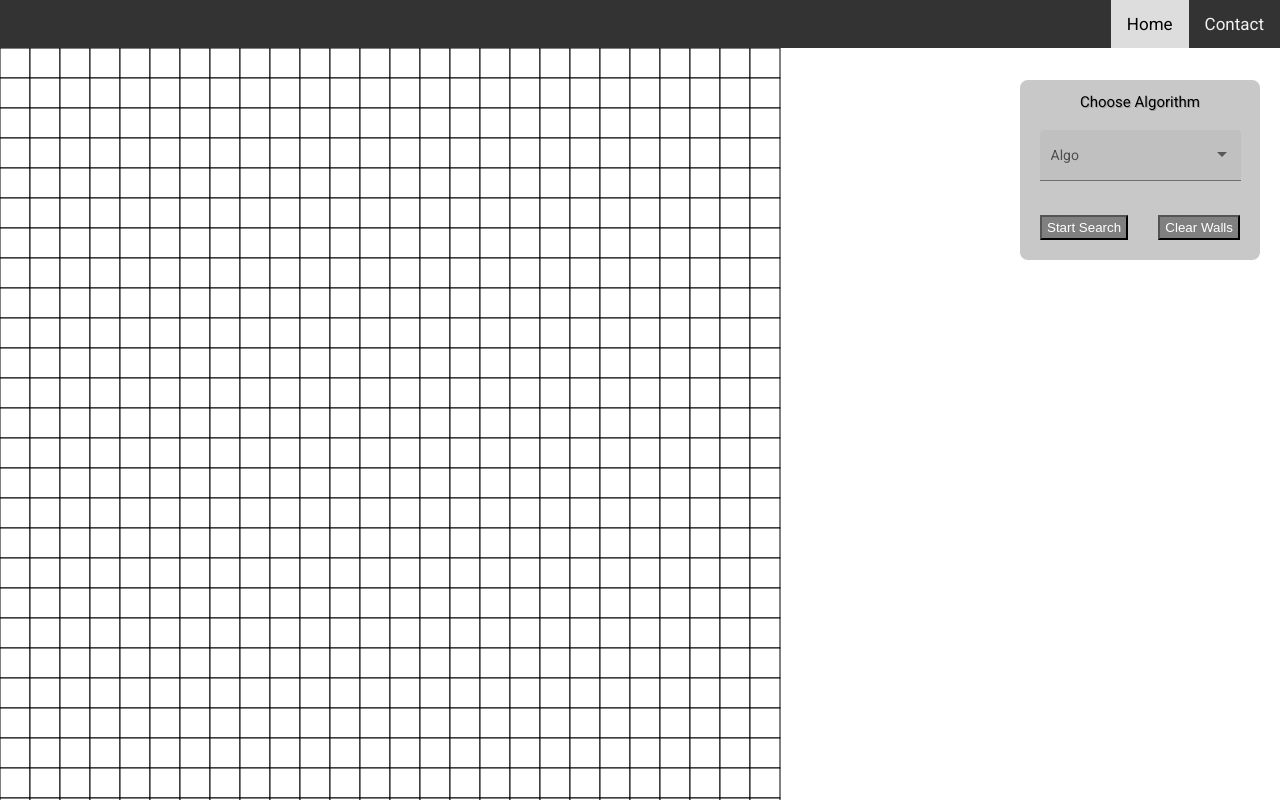
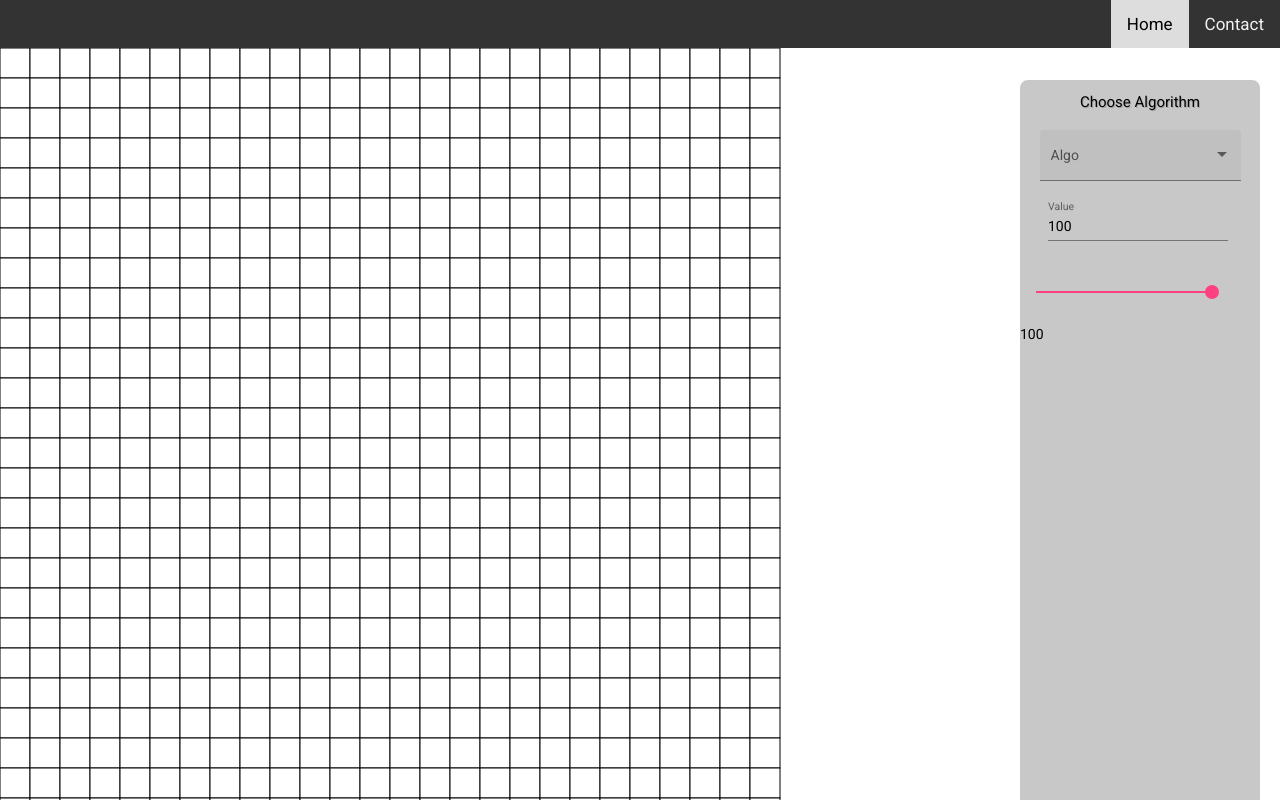
Before and after one commit to avyaktawrat/Microsoft-MicroMARS, an Angular app: page /home in a window 1280 px wide. Shown: the top 800 px of the page. Built offline with nearby package versions, Linux system fonts and the light colour scheme.

Commit message:
Shading with Slider Value

```diff
--- a/src/app/first-component/first-component.component.css
+++ b/src/app/first-component/first-component.component.css
@@ -25,7 +25,7 @@
     right: 20px;
     border-radius: 8px;
     width: 240px;
-    height: 180px;
+    height: 100%;
     border-width:  50px;
 }
 form{
@@ -59,3 +59,26 @@ form mat-form-field {
 	right: 20px;
 	bottom: 20px;
 }
+/* slider */
+.example-h2 {
+    margin: 0 8px 16px;
+  }
+
+  .example-margin {
+    margin: 8px;
+    display: block;
+  }
+
+  .mat-slider-horizontal {
+    width: 80%;
+  }
+
+  .example-result-card h2 {
+    margin: 0 8px;
+  }
+  .example-section {
+    display: flex;
+    align-content: center;
+    align-items: center;
+    height: 60px;
+  }
--- a/src/app/first-component/first-component.component.html
+++ b/src/app/first-component/first-component.component.html
@@ -23,10 +23,39 @@
 		            {{car.viewValue}}
 		          </option>
 		        </select>
-		      </mat-form-field> -->
+			  </mat-form-field> -->
+			<section class="example-section">
+			  <!-- Slider Config-->
+			  <mat-form-field class="example-margin">
+				<mat-label>Value</mat-label>
+				<input matInput type="number" value="{{choose}}" [(ngModel)]="choose" (input)="onSearchChange($event.target.value)"
+				[ngModelOptions]="{standalone: true}" max="100" min="0">
+			  </mat-form-field>
+			</section>
+			  <mat-slider
+				class="example-margin"
+				[max]=max
+				[min]=min
+				[step]="step"
+				[thumbLabel]=true
+				[value]="choose"
+				[(ngModel)]="choose"
+				(input)="onChange($event)"
+				[ngModelOptions]="{standalone: true}">
+			</mat-slider>
+			{{choose}}
+			<!-- Slider Config ends-->
 		      <button class = "buttonSearch" (click)="Search()">Start Search</button>
 		      <button class = "buttonWall" (click)="clearWall()">Clear Walls</button>
-
+			  <!--	<div class="example-button-row">
+					<div class="example-flex-container">
+				  		<div class="example-button-container">
+						<button mat-mini-fab color="primary" aria-label="Example icon button with a menu icon">
+					  	<mat-icon>menu</mat-icon>
+						</button>
+				  		</div>
+					</div>
+			  	</div>-->
 		</form>
 	</div>
 </div>
--- a/src/app/first-component/first-component.component.ts
+++ b/src/app/first-component/first-component.component.ts
@@ -3,6 +3,7 @@ import { GridCoords } from './GridCoords';
 import { Message } from '@angular/compiler/src/i18n/i18n_ast';
 import * as $ from "jQuery";
 import {FormControl, Validators} from '@angular/forms';
+import { MatSliderChange } from '@angular/material/slider';
 
 interface DropDownSelect {
   value: string;
@@ -42,28 +43,30 @@ export class FirstComponentComponent implements OnInit {
   }
 
   fillGrey(a: number, b: number): void {
-    console.log(a,b);
+    //console.log(a,b);
     let element = document.getElementsByTagName('rect')[a+Math.floor(b/30)];
     if(this.mouseDown == true && !(element.style.fill == "green" || element.style.fill == "red" )){
       element.style.fill = "grey";
+      var shade = (this.choose/100).toString();
+      element.style.fillOpacity = shade;
     }
   }
 
   fillColor (a :number , b:number): void{
-    console.log('toggle');
+    //console.log('toggle');
     let element = document.getElementsByTagName('rect')[a+Math.floor(b/30)];
     if(element.style.fill == "green"){  //clicked color is green
-      console.log('green');
+      //console.log('green');
       element.style.fill = "white";
       this.toFill = true;
       this.color = 1;
     }else if (element.style.fill == "red") {//clicked color is red
-      console.log('red');
+      //console.log('red');
       element.style.fill = "white";
       this.toFill = true;
       this.color = 0;
     }else{      //clicked color is white or grey
-      console.log ('white or grey');
+      //console.log ('white or grey');
 
         if(this.i == 0){      // prev click color red
           element.style.fill = "red";
@@ -83,6 +86,9 @@ export class FirstComponentComponent implements OnInit {
               element.style.fill = "white";
             }else{
             element.style.fill = "grey";
+            var shade = (this.choose/100).toString();
+            element.style.fillOpacity = shade;
+            //console.log(element.style.fillOpacity);
           }
         }
       }
@@ -109,6 +115,25 @@ export class FirstComponentComponent implements OnInit {
     //console.log(value);
     //element.style.fill = "rgb(256, 0, 0,value/100)";
   }
+  // Slider for Obstacle
+  max = 100;
+  min = 0;
+  step = 1;
+  showTicks = false;
+  thumbLabel = false;
+  choose = 100;
+  vertical = false;
+  tickInterval = 1;
+  onChange(event: MatSliderChange){
+      console.log("This is emitted as the thumb slides");
+      console.log(event.value);
+      this.choose = event.value;
+    }
+  onSearchChange(searchValue: number): void {
+    console.log(searchValue);
+    this.choose = searchValue;
+  }
+
   selectedValue: string;
   selectedCar: string;
 
@@ -127,5 +152,10 @@ export class FirstComponentComponent implements OnInit {
   submit(a: string){
     console.log(a);
   }
-
+  clearWall(){
+    console.log('ok');
+  }
+  Search(){
+    console.log('ok2');
+  }
 }
```
Also changed, not shown: src/app/app.module.ts (+16 -2 lines).
